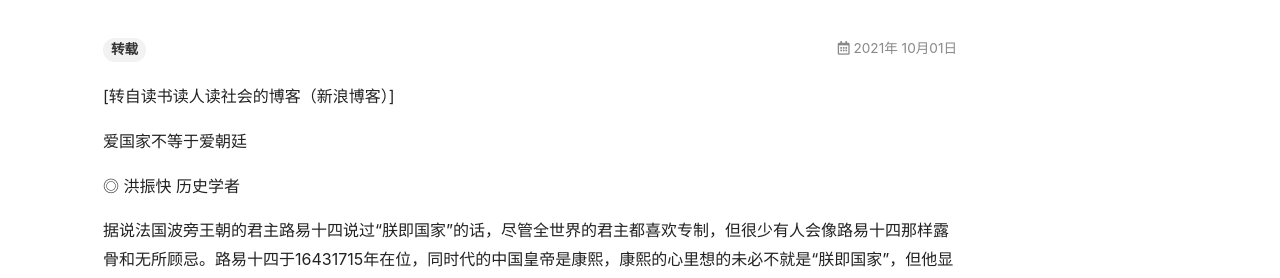
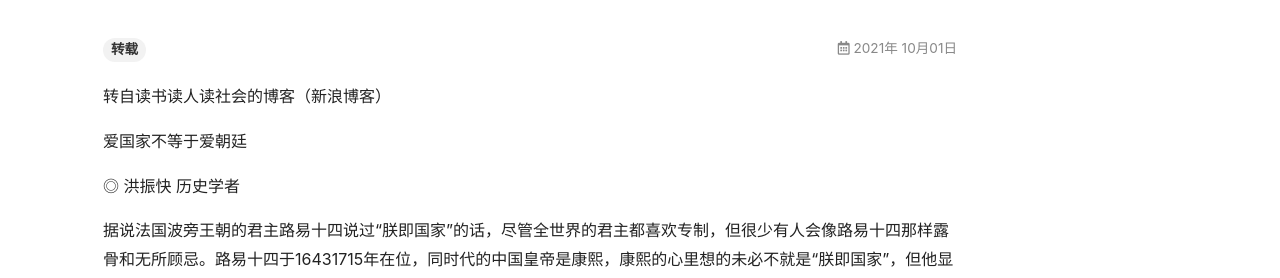
Before and after one commit to smartranger/smartranger.github.io, a Jekyll site: the page built from _posts/2021-10-01-loving-the-country-does-not-mean-loving-the-court.md, in a window 1280 px wide. Shown: the part 182-460 px from the top of the page. Built offline with Jekyll 4.4.1, drawn with Linux system fonts in a browser that asks for light colours; nearby versions of some CDN libraries.

Commit message:
Update 小修正

```diff
--- a/_posts/2021-10-01-loving-the-country-does-not-mean-loving-the-court.md
+++ b/_posts/2021-10-01-loving-the-country-does-not-mean-loving-the-court.md
@@ -3,7 +3,7 @@ title: 爱国家不等于爱朝廷(转载)
 tags: 转载
 ---
 
-[转自读书读人读社会的博客（新浪博客）]
+转自读书读人读社会的博客（新浪博客）
 
 爱国家不等于爱朝廷
 
```
